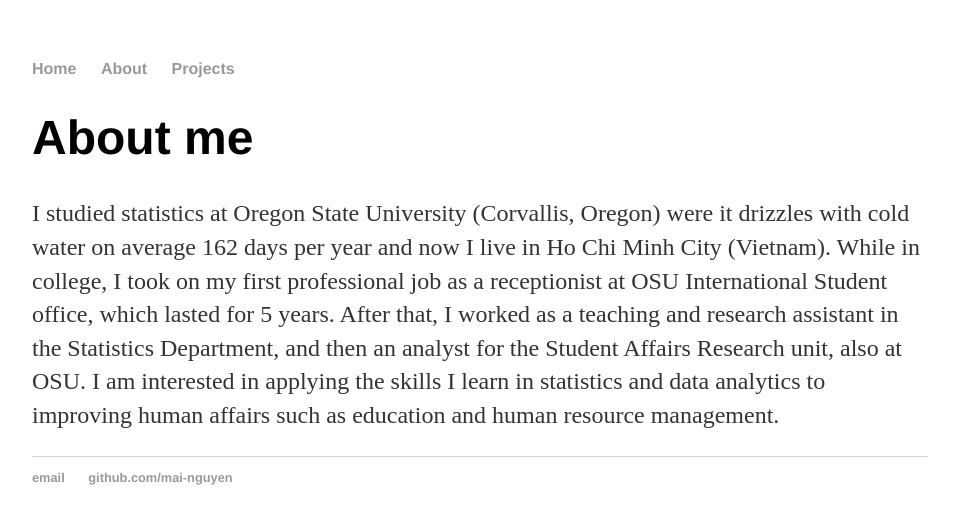
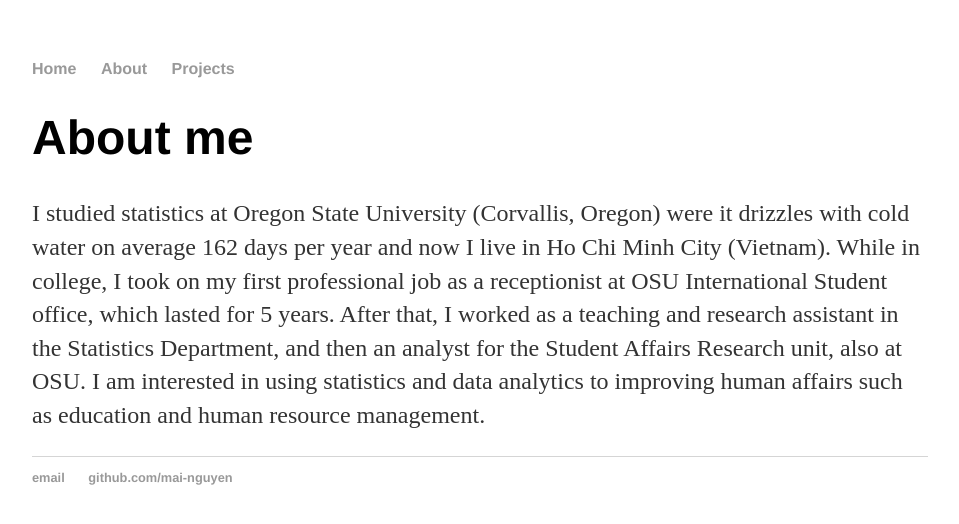
Before and after one commit to mai-nguyen/mai-nguyen.github.io, a Jekyll site: the page built from about/index.html, in a window 1280 px wide. Shown: the top 524 px of the page, without its empty margins (160-1119 px from the left). Built offline with Jekyll 4.4.1, drawn with Linux system fonts in a browser that asks for light colours.

Commit message:
Update index.html

```diff
--- a/about/index.html
+++ b/about/index.html
@@ -6,6 +6,6 @@
 <div class="blurb">
 	<h1>About me</h1>
 
-  <p>I studied statistics at Oregon State University (Corvallis, Oregon) were it drizzles with cold water on average 162 days per year and now I live in Ho Chi Minh City (Vietnam). While in college, I took on my first professional job as a receptionist at OSU International Student office, which lasted for 5 years. After that, I worked as a teaching and research assistant in the Statistics Department, and then an analyst for the Student Affairs Research unit, also at OSU. I am interested in applying the skills I learn in statistics and data analytics to improving human affairs such as education and human resource management.</p>
+  <p>I studied statistics at Oregon State University (Corvallis, Oregon) were it drizzles with cold water on average 162 days per year and now I live in Ho Chi Minh City (Vietnam). While in college, I took on my first professional job as a receptionist at OSU International Student office, which lasted for 5 years. After that, I worked as a teaching and research assistant in the Statistics Department, and then an analyst for the Student Affairs Research unit, also at OSU. I am interested in using statistics and data analytics to improving human affairs such as education and human resource management.</p>
 
 </div><!-- /.blurb -->
```
